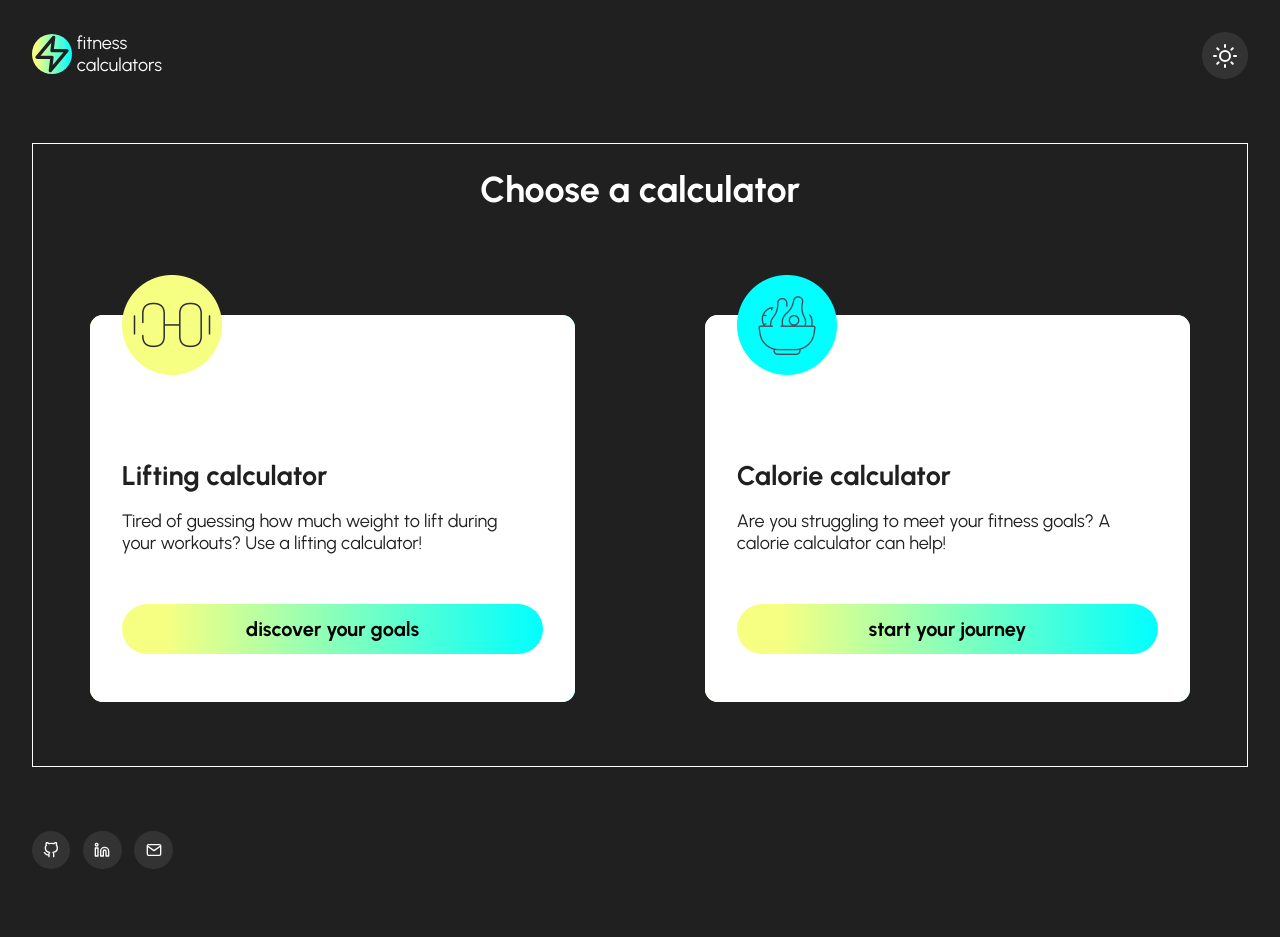
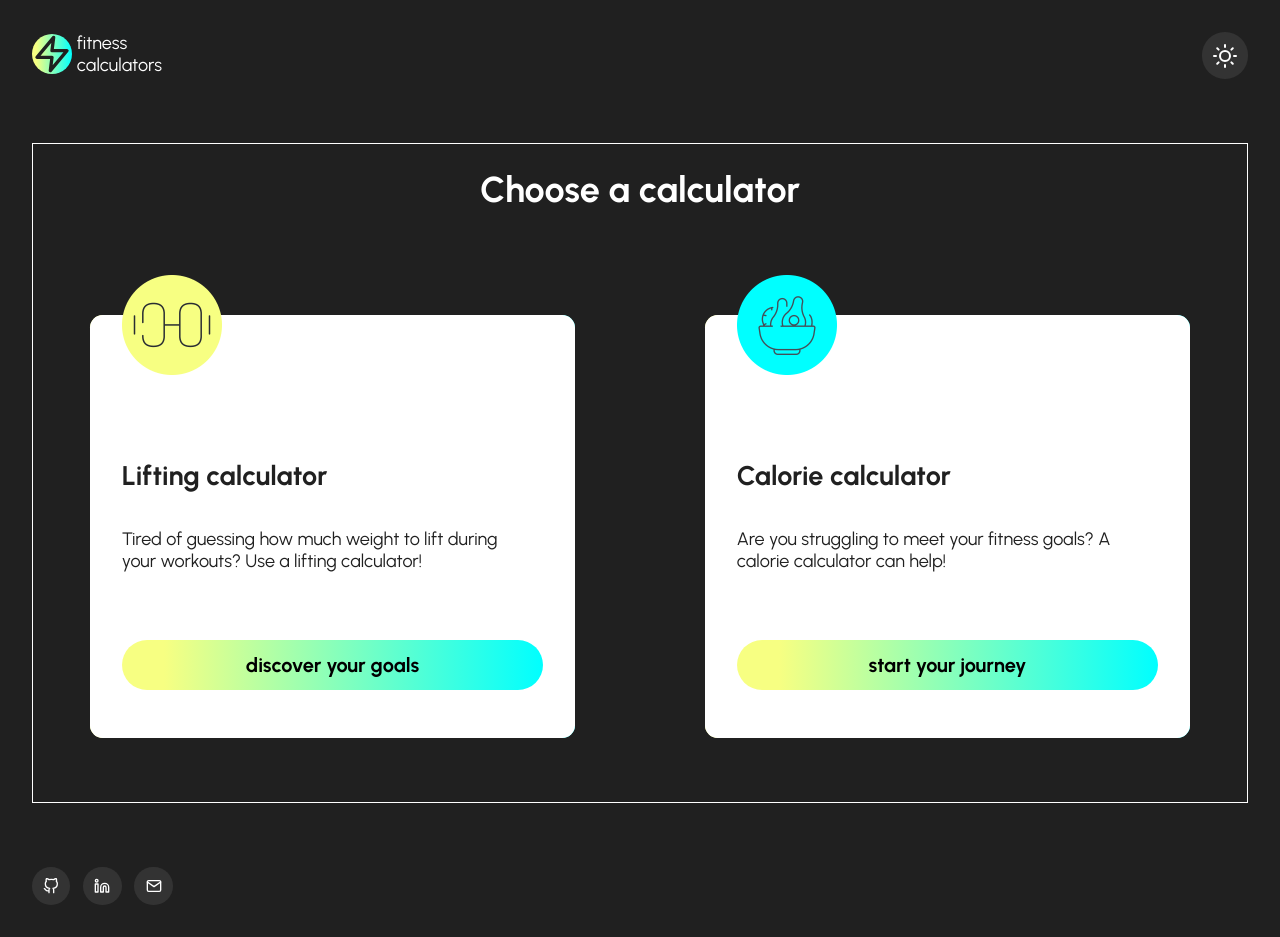
Before and after one commit to Melisa-Zorraindo/fitness-calculators, a React (Vite) app: page / in a window 1280 px wide. Before the commit the page ends 901 px from the top, so only its background shows below. Built offline with nearby package versions, Linux system fonts and the light colour scheme.

Commit message:
Fixes html bug

```diff
--- a/src/components/cards/index.jsx
+++ b/src/components/cards/index.jsx
@@ -6,7 +6,7 @@ export default function Card({ heading, text, img, altText, buttonText }) {
     <StyledCard>
       <img src={img} alt={altText}></img>
       <h2>{heading}</h2>
-      <div>{text}</div>
+      <p>{text}</p>
       <PrimaryCTA text={buttonText} />
     </StyledCard>
   );
```
